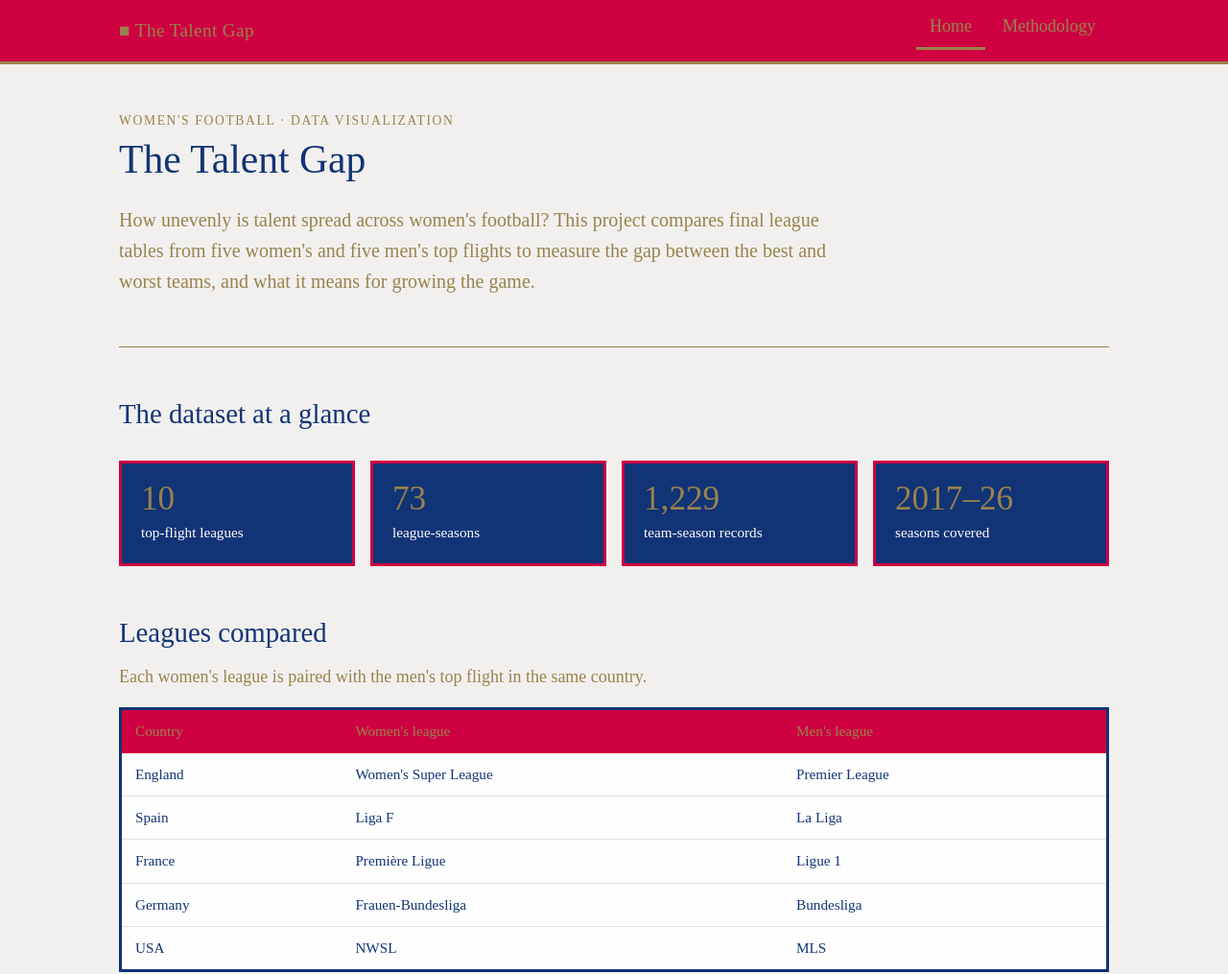
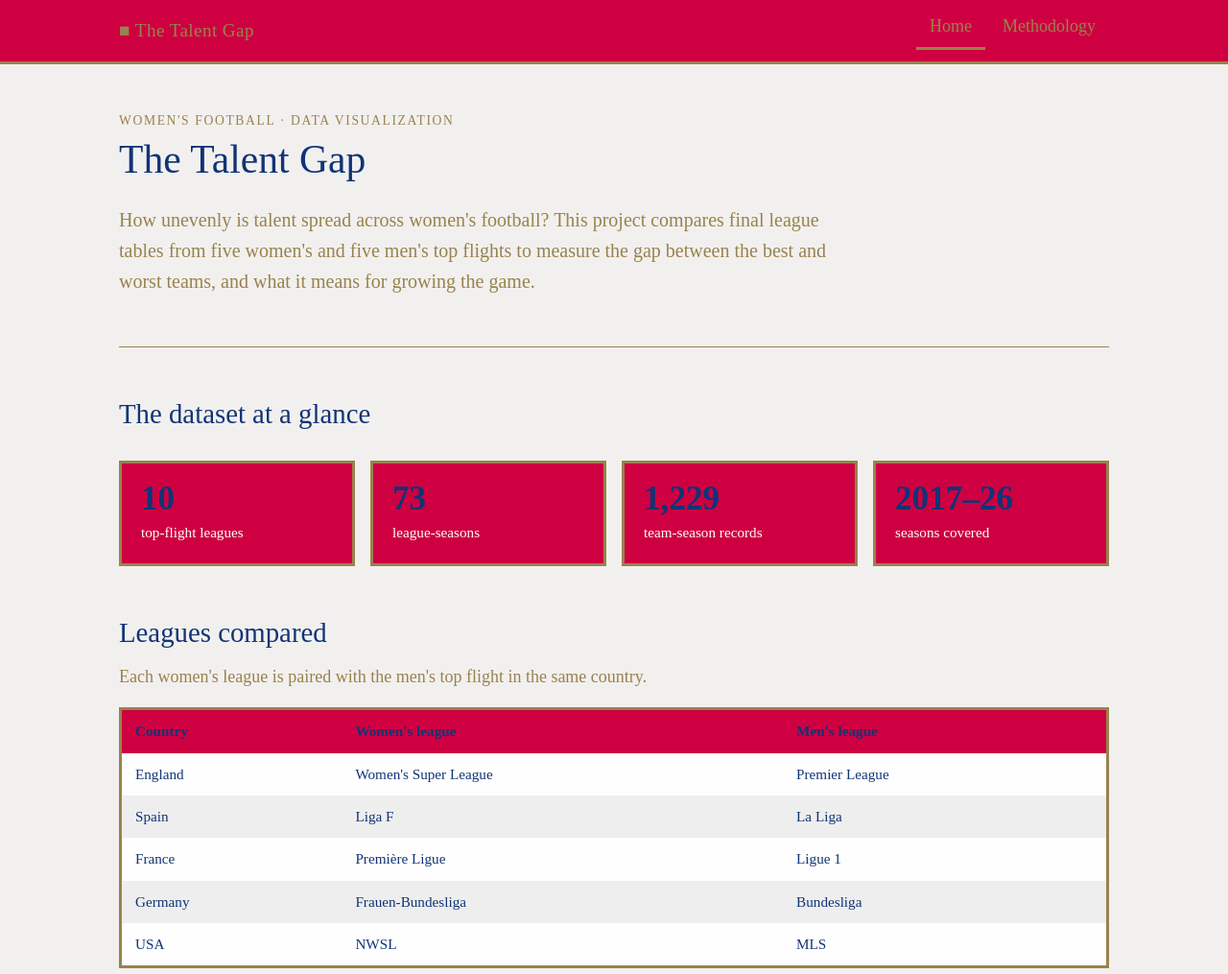
Before and after one commit to kwalker04/WFootball-Talent-Dispersion-Analysis, a plain HTML site: page index.html in a window 1280 px wide. Shown: the top 1015 px of the page at 96% size. Drawn offline with Linux system fonts and the light colour scheme.

Commit message:
style.css coloring edit 2

```diff
--- a/css/style.css
+++ b/css/style.css
@@ -1,6 +1,6 @@
 /* ==========================================================================
    Women's Football Talent Dispersion: site styles
-   Palette: new updated same colors dif locations
+   Palette: edit 2 on coloring
    ========================================================================== */
 
 :root {
@@ -176,7 +176,7 @@ main { flex: 1; padding: 48px 0 64px; }
   margin-bottom: 40px;
 }
 
-/* Stat tiles: navy box, red outline, gold number, white label */
+/* Stat tiles: red box, gold outline, bold navy number, white label */
 .stats {
   display: grid;
   grid-template-columns: repeat(auto-fit, minmax(180px, 1fr));
@@ -185,13 +185,14 @@ main { flex: 1; padding: 48px 0 64px; }
 }
 
 .stat {
-  background: var(--navy);
-  border: var(--border);
+  background: var(--red);
+  border: var(--outline-width) solid var(--gold);
   padding: 18px 20px;
 }
 .stat .value {
   display: block;
-  color: var(--gold);
+  color: var(--navy);
+  font-weight: bold;
   font-size: 2.2rem;
   line-height: 1.1;
 }
@@ -246,14 +247,15 @@ main { flex: 1; padding: 48px 0 64px; }
 .button:hover .meta,
 .button:focus-visible .meta { color: var(--white); }
 
-/* Tables: navy outline, red header row with gold text, white body with navy text */
+/* Tables: gold outline, red header row with bold navy text,
+   alternating white / light grey rows with navy text, darker grey on hover */
 .table-wrap { overflow-x: auto; margin: 16px 0 24px; }
 
 table {
   width: 100%;
   border-collapse: collapse;
   background: var(--surface);
-  border: var(--outline-width) solid var(--navy);
+  border: var(--outline-width) solid var(--gold);
   font-size: 0.95rem;
 }
 
@@ -265,15 +267,16 @@ th, td {
 
 thead th {
   background: var(--red);
-  color: var(--gold);
-  font-weight: normal;
+  color: var(--navy);
+  font-weight: bold;
 }
 
-tbody td {
-  color: var(--navy);
-  border-top: 1px solid #e3dfdc;
-}
-tbody tr:first-child td { border-top: 0; }
+tbody td { color: var(--navy); }
+
+tbody tr:nth-child(odd)  { background: var(--surface); }
+tbody tr:nth-child(even) { background: #eeeeee; }   /* light grey stripe */
+tbody tr { transition: background-color 0.15s ease; }
+tbody tr:hover { background: #d9d9d9; }             /* darker grey on hover */
 
 /* Lists */
 ol, ul { padding-left: 1.4em; }
```
